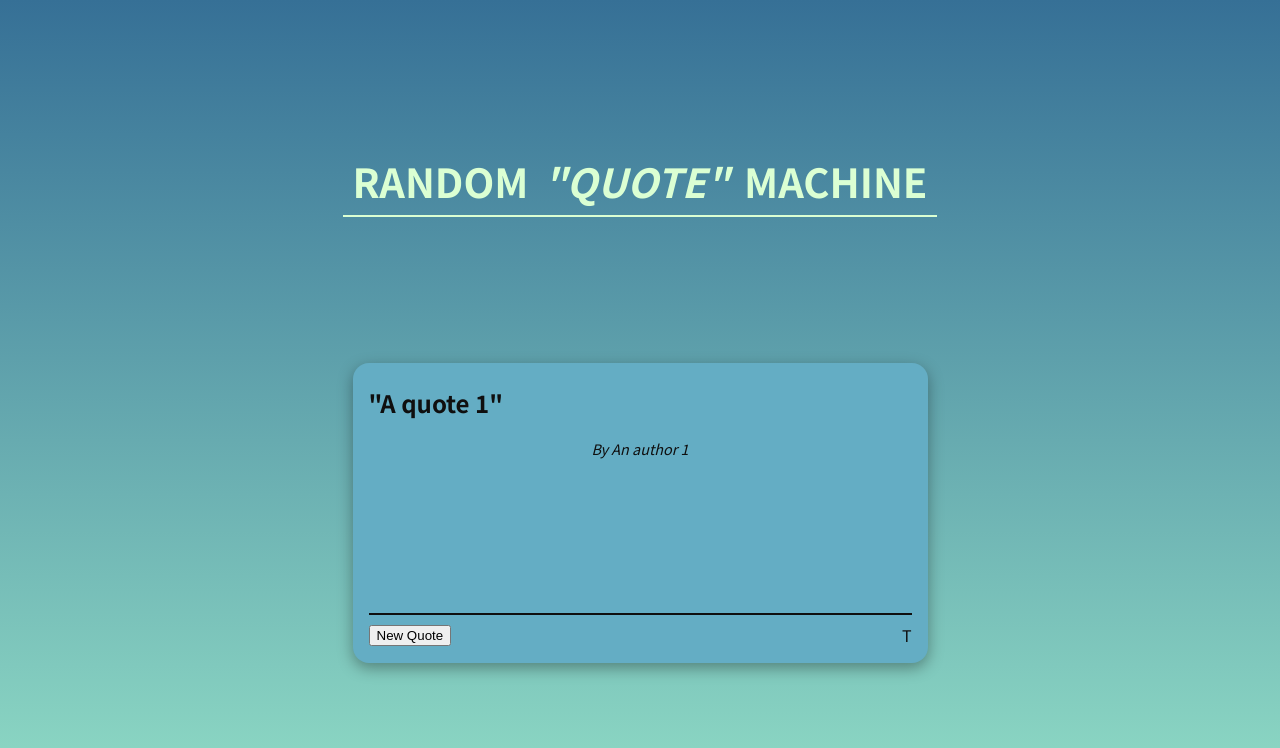
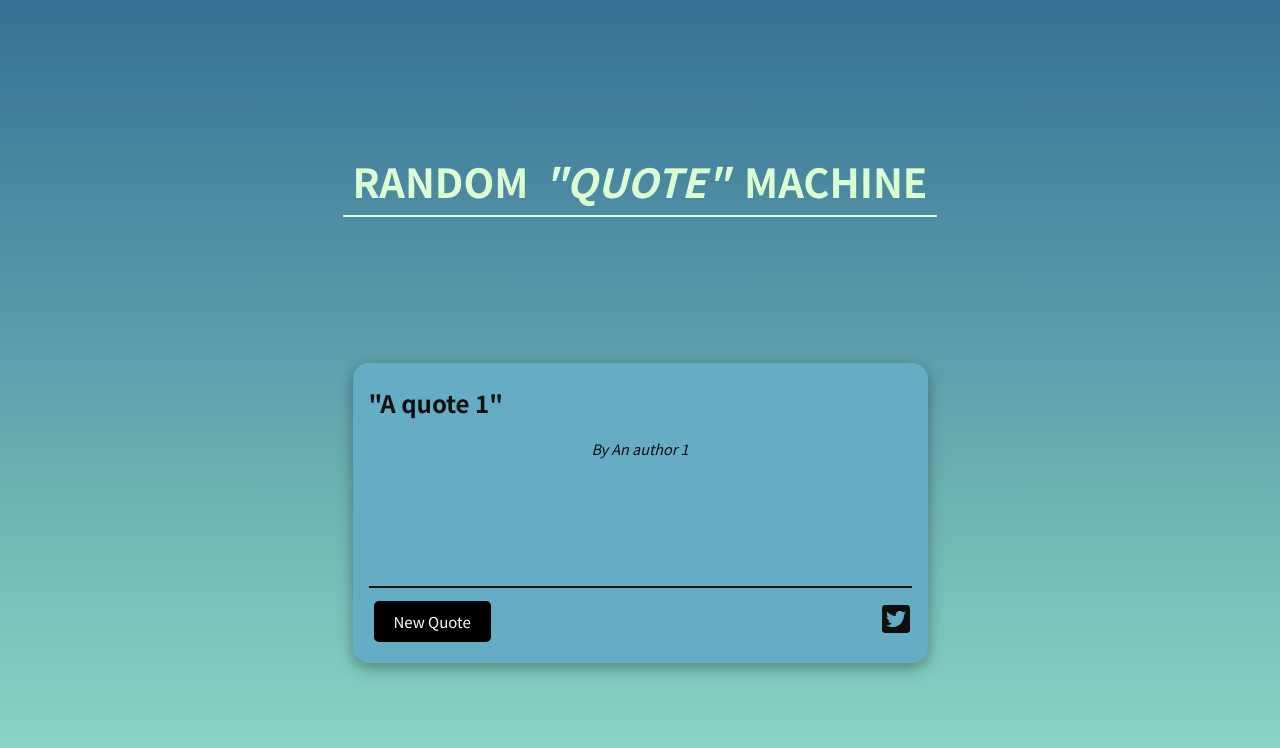
Before and after one commit to rafael-lua/fcc-random-quote-machine, a Next.js app: page / in a window 1280 px wide. Shown: the top 748 px of the page. Built offline with nearby package versions, Linux system fonts and the light colour scheme.

Commit message:
Update quote component with tweet button

```diff
--- a/components/Quote.js
+++ b/components/Quote.js
@@ -1,5 +1,6 @@
 // import { connect } from "react-redux"; // Component will be exported through the connect
 import { useState, useEffect } from "react";
+import { FaTwitterSquare } from 'react-icons/fa'; // (https://github.com/react-icons/react-icons)
 
 const Quote = (props) => {
   const [quoteState, setQuoteState] = useState(
@@ -33,9 +34,9 @@ const Quote = (props) => {
       <div>
         <hr/>
         <div className="quote-bottom-wrapper">
-          <button id="new-quote" onClick={getRandomQuote} className="btn-main">New Quote</button>
+          <input type="button" value="New Quote" id="new-quote" onClick={getRandomQuote} />
           <div>
-            <a id="tweet-quote" href="#">T</a>
+            <a id="tweet-quote" href={"https://twitter.com/intent/tweet?text=a"}><FaTwitterSquare size="2em" /></a>
           </div>
         </div>
       </div>
--- a/package.json
+++ b/package.json
@@ -11,6 +11,7 @@
     "next": "10.0.9",
     "react": "17.0.1",
     "react-dom": "17.0.1",
+    "react-icons": "^4.2.0",
     "react-redux": "^7.2.2",
     "redux": "^4.0.5"
   }
--- a/styles/globals.css
+++ b/styles/globals.css
@@ -106,3 +106,25 @@ hr {
   justify-content: space-between;
   align-items: center;
 }
+
+#new-quote {
+  display: inline-block;
+  background: #000;
+  color: #fff;
+  border: none;
+  padding: 10px 20px;
+  margin: 5px;
+  border-radius: 5px;
+  cursor: pointer;
+  text-decoration: none;
+  font-size: 15px;
+  font-family: inherit;
+}
+
+#new-quote:focus {
+  outline: none;
+}
+
+#new-quote:active {
+  transform: scale(0.95);
+}
```
Also changed, not shown: 1 other file (tests, documents, lock files or other folders).
